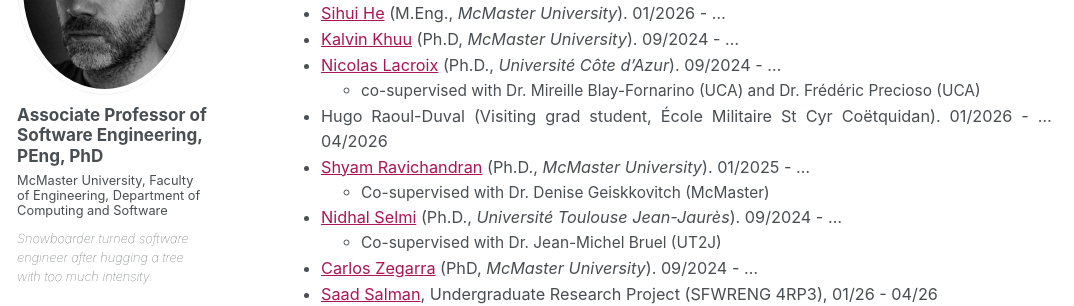
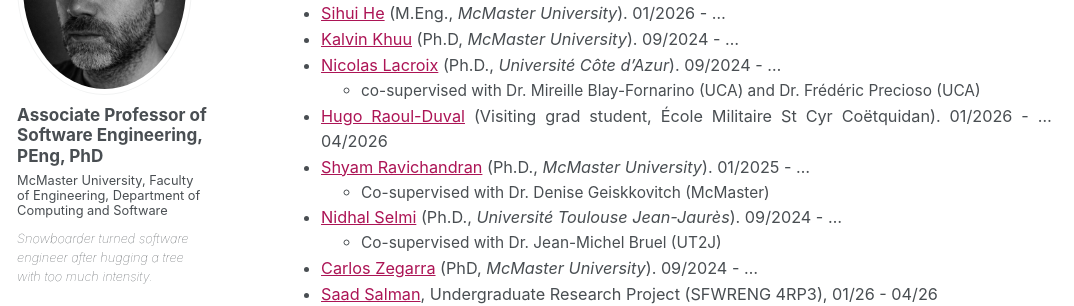
Before and after one commit to mosser/mosser.github.io, a Jekyll site: the page built from _pages/students.md, in a window 1280 px wide and 900 px high, scrolled down 593 px. Shown: the part 154-460 px from the top of the window, without its empty margins (0-1074 px from the left). Built offline with Jekyll 4.4.1, drawn with Linux system fonts in a browser that asks for light colours; some web fonts are replaced; part of the change alters nothing that is shown.

```diff
--- a/_pages/students.md
+++ b/_pages/students.md
@@ -27,7 +27,7 @@ If you're interested in Software Engineering, Safety, Certification from the len
   - [Kalvin Khuu](https://kalvinkhuu.github.io/) (Ph.D, _McMaster University_). 09/2024 - ...
   - [Nicolas Lacroix](https://www.linkedin.com/in/nicolas--lacroix/) (Ph.D., _Université Côte d'Azur_). 09/2024 - ...
     - co-supervised with Dr. Mireille Blay-Fornarino (UCA) and Dr. Frédéric Precioso (UCA)
-  - Hugo Raoul-Duval (Visiting grad student, École Militaire St Cyr Coëtquidan). 01/2026 - ... 04/2026
+  - [Hugo Raoul-Duval](https://www.linkedin.com/in/hugo-raoul-duval-b48a08369) (Visiting grad student, École Militaire St Cyr Coëtquidan). 01/2026 - ... 04/2026
   - [Shyam Ravichandran](https://www.linkedin.com/in/shyam-ravichandran/) (Ph.D., _McMaster University_). 01/2025 - ...
     - Co-supervised with Dr. Denise Geiskkovitch (McMaster)
   - [Nidhal Selmi](https://www.linkedin.com/in/nidhal-selmi-263892128/) (Ph.D., _Université Toulouse Jean-Jaurès_). 09/2024 - ...
```
